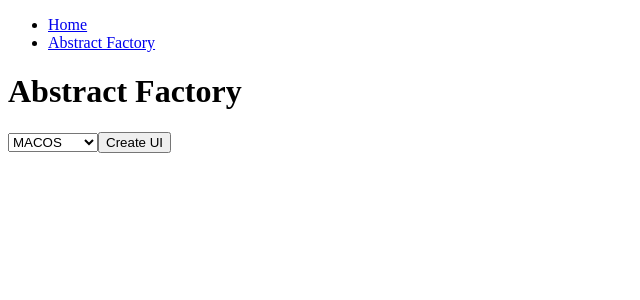
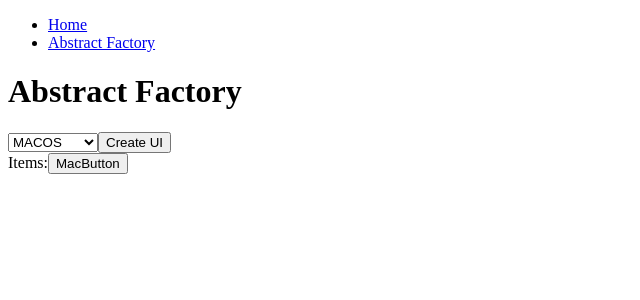
Before and after one commit to loonskai/design-patterns, a React (Create React App) app in the folder client/: page /abstract-factory in a window 1280 px wide. Both pictures are taken after a click on the button "Create UI". Shown: the top 300 px of the page, without its empty margins (0-640 px from the left). Built offline with nearby package versions, Linux system fonts and the light colour scheme.

Commit message:
Render UI from factories

```diff
--- a/client/src/pages/AbstractFactoryPage.tsx
+++ b/client/src/pages/AbstractFactoryPage.tsx
@@ -1,5 +1,7 @@
 import React, { useEffect, useState } from 'react';
-import { GUIAbstractFactory, WinUIFactory, MacUIFactory } from '../patterns/creational/abstract-factory';
+import { GUIAbstractFactory, PlatformButton } from '../patterns/creational/abstract-factory';
+import { WinUIFactory } from '../patterns/creational/abstract-factory/WinUIFactory';
+import { MacUIFactory } from '../patterns/creational/abstract-factory/MacUIFactory';
 
 const PLATFORM_TYPES = {
   MACOS: 'MACOS',
@@ -9,6 +11,7 @@ const PLATFORM_TYPES = {
 export default function AbstractFactoryPage(): JSX.Element {
   const [platform, setPlatform] = useState(PLATFORM_TYPES.MACOS);
   const [factory, setFactory] = useState<GUIAbstractFactory | null>(null);
+  const [buttons, setButtons] = useState<PlatformButton[]>([]);
 
   useEffect(() => {
     switch (platform) {
@@ -22,11 +25,13 @@ export default function AbstractFactoryPage(): JSX.Element {
       }
       default: throw new Error('Unsupported platform');
     }
-  }, []);
+  }, [platform]);
 
   const createUI = () => {
-    const newButton = factory?.createButton();
-    newButton?.handleClick();
+    if (factory) {
+      const newButton = factory?.createButton();
+      setButtons([...buttons, newButton]);
+    }
   };
 
   return (
@@ -39,6 +44,10 @@ export default function AbstractFactoryPage(): JSX.Element {
         </select>
         <button type="button" onClick={createUI} defaultValue={platform}>Create UI</button>
       </div>
+      <div>
+        Items:
+        {buttons.map(button => button.paint())}
+      </div>
     </div>
   );
 }
--- /dev/null
+++ b/client/src/patterns/creational/abstract-factory/MacUIFactory.tsx
@@ -0,0 +1,28 @@
+import React from 'react';
+import { GUIAbstractFactory, PlatformCheckbox, PlatformButton } from './index';
+
+export class MacCheckbox implements PlatformCheckbox {
+  paint() {
+    console.log('paint mac checkbox');
+  }
+}
+
+class MacButton implements PlatformButton {
+  handleClick() {
+    console.log('this is mac');
+  }
+
+  paint() {
+    return <button>MacButton</button>;
+  }
+}
+
+export class MacUIFactory implements GUIAbstractFactory {
+  public createButton(): MacButton {
+    return new MacButton();
+  }
+
+  public createCheckbox(): MacCheckbox {
+    return new MacCheckbox();
+  }
+}
--- /dev/null
+++ b/client/src/patterns/creational/abstract-factory/WinUIFactory.tsx
@@ -0,0 +1,28 @@
+import React from 'react';
+import { GUIAbstractFactory, PlatformCheckbox, PlatformButton } from './index';
+
+class WinCheckbox implements PlatformCheckbox {
+  paint() {
+    console.log('paint win checkbox');
+  }
+}
+
+class WinButton implements PlatformButton {
+  handleClick() {
+    console.log('this is win');
+  }
+
+  paint() {
+    return <button>WinButton</button>;
+  }
+}
+
+export class WinUIFactory implements GUIAbstractFactory {
+  public createButton(): WinButton {
+    return new WinButton();
+  }
+
+  public createCheckbox(): WinCheckbox {
+    return new WinCheckbox();
+  }
+}
--- a/client/src/patterns/creational/abstract-factory/index.ts
+++ /dev/null
@@ -1,58 +0,0 @@
-/* eslint-disable max-classes-per-file */
-interface PlatformButton {
-  handleClick(): void;
-}
-
-class WinButton implements PlatformButton {
-  // eslint-disable-next-line class-methods-use-this
-  handleClick() {
-    console.log('this is win');
-  }
-}
-
-class MacButton implements PlatformButton {
-  handleClick() {
-    console.log('this is mac');
-  }
-}
-
-interface PlatformCheckbox {
-  paint(): void;
-}
-
-class WinCheckbox implements PlatformCheckbox {
-  paint() {
-    console.log('paint win checkbox');
-  }
-}
-
-class MacCheckbox implements PlatformCheckbox {
-  paint() {
-    console.log('paint mac checkbox');
-  }
-}
-
-export interface GUIAbstractFactory {
-  createButton(): PlatformButton
-  createCheckbox(): PlatformCheckbox
-}
-
-export class WinUIFactory implements GUIAbstractFactory {
-  public createButton(): WinButton {
-    return new WinButton();
-  }
-
-  public createCheckbox(): WinCheckbox {
-    return new WinCheckbox();
-  }
-}
-
-export class MacUIFactory implements GUIAbstractFactory {
-  public createButton(): MacButton {
-    return new MacButton();
-  }
-
-  public createCheckbox(): MacCheckbox {
-    return new MacCheckbox();
-  }
-}
--- /dev/null
+++ b/client/src/patterns/creational/abstract-factory/index.tsx
@@ -0,0 +1,13 @@
+export interface PlatformButton {
+  handleClick(): void;
+  paint(): JSX.Element;
+}
+
+export interface PlatformCheckbox {
+  paint(): void;
+}
+
+export interface GUIAbstractFactory {
+  createButton(): PlatformButton
+  createCheckbox(): PlatformCheckbox
+}
```
